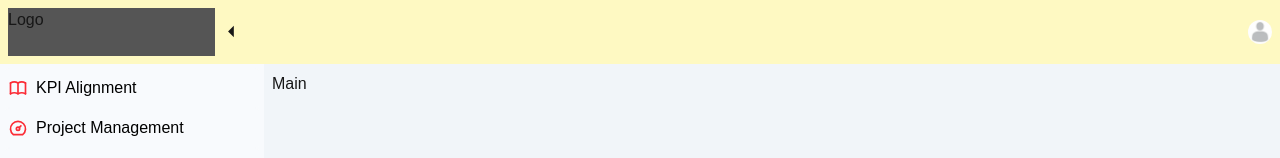
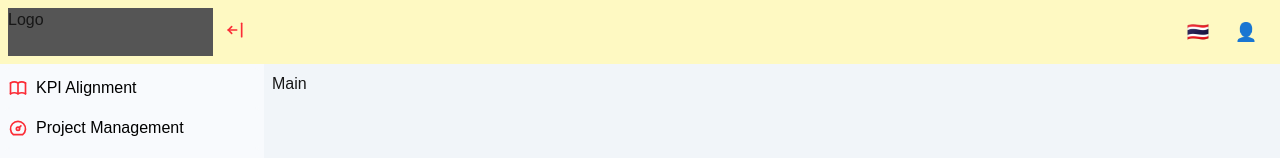
Before and after one commit to witchapartsangmuang/business_management, a Next.js app in the folder frontend/: page / in a window 1280 px wide. Shown: the top 158 px of the page. Built offline with nearby package versions, Linux system fonts and the light colour scheme.

Commit message:
topbar icon

```diff
--- /dev/null
+++ b/frontend/src/components/icons/icon-arrow-bar-left.tsx
@@ -0,0 +1,12 @@
+export default function IconArrowBarLeft({ className, size }: { className?: string, size?: number }) {
+    return (
+        <svg className={className} width={size} height={size} viewBox="0 0 24 24" strokeWidth="2"
+            stroke="currentColor" fill="none" strokeLinecap="round" strokeLinejoin="round">
+            <path stroke="none" d="M0 0h24v24H0z" />
+            <line x1="4" y1="12" x2="14" y2="12" />
+            <line x1="4" y1="12" x2="8" y2="16" />
+            <line x1="4" y1="12" x2="8" y2="8" />
+            <line x1="20" y1="4" x2="20" y2="20" />
+        </svg>
+    )
+}
--- /dev/null
+++ b/frontend/src/components/icons/icon-arrow-bar-right.tsx
@@ -0,0 +1,12 @@
+export default function IconArrowBarRight({ className, size }: { className?: string, size?: number }) {
+    return (
+        <svg className={className} width={size} height={size} viewBox="0 0 24 24" stroke-width="2"
+            stroke="currentColor" fill="none" stroke-linecap="round" stroke-linejoin="round">
+            <path stroke="none" d="M0 0h24v24H0z" />
+            <line x1="20" y1="12" x2="10" y2="12" />
+            <line x1="20" y1="12" x2="16" y2="16" />
+            <line x1="20" y1="12" x2="16" y2="8" />
+            <line x1="4" y1="4" x2="4" y2="20" />
+        </svg>
+    )
+}
--- a/frontend/src/components/layout/LayoutUser.tsx
+++ b/frontend/src/components/layout/LayoutUser.tsx
@@ -4,6 +4,10 @@ import IconDashboard from "../icons/icon-dashboard";
 import IconBook from "../icons/icon-book";
 import IconDatabase from "../icons/icon-database";
 import { usePathname } from "next/navigation";
+import LanguageSwitcher from "../testCom/switcherLang";
+import UserMenuDropdown from "../testCom/userMenu";
+import IconArrowBarLeft from "../icons/icon-arrow-bar-left";
+import IconArrowBarRight from "../icons/icon-arrow-bar-right";
 export default function LayoutUser({ children, }: { children: React.ReactNode }) {
     const pathname = usePathname();
     const [open, setOpen] = useState(true);
@@ -56,13 +60,19 @@ export default function LayoutUser({ children, }: { children: React.ReactNode })
                 <div className="w-[16rem] bg-[#555555]">Logo</div>
                 <div>
                     <button className="p-3 w-full text-left hover:bg-[#EBEDF0]" onClick={() => setOpen(!open)} >
-                        {open ? "⏴" : "⏵"}
+                        {open ? <IconArrowBarLeft className={" text-red-500"} size={20} /> : <IconArrowBarRight className={" text-red-500"} size={20} />}
                     </button>
                 </div>
-                <div className="w-full flex justify-end items-center">
-                    <Link href={"/profile"}>
+                <div className="w-full flex justify-end items-center pr-2">
+                    <div className="mr-3">
+                        <LanguageSwitcher />
+                    </div>
+                    <div>
+                        <UserMenuDropdown profileHref="/profile" />
+                    </div>
+                    {/* <Link href={"/profile"}>
                         <img className="w-[24px] h-[24px] object-cover rounded-full" src="/default-profile-avatar.webp" alt="avatar" />
-                    </Link>
+                    </Link> */}
                 </div>
             </div>
             <div className="flex min-h-[calc(100vh-4rem)]">
--- /dev/null
+++ b/frontend/src/components/testCom/switcherLang.tsx
@@ -0,0 +1,142 @@
+'use client';
+
+import { useEffect, useMemo, useRef, useState } from 'react';
+
+type LangCode =
+  | 'th' | 'en' | 'zh' | 'ja' | 'ko'
+  | 'vi' | 'id' | 'ms' | 'lo' | 'km'
+  | 'my' | 'fr' | 'de' | 'es' | 'pt'
+  | 'ru' | 'ar' | 'hi' | 'it' | 'nl';
+
+type LangItem = {
+  code: LangCode;
+  label: string;
+  flag: string; // emoji
+};
+
+const LANGS: LangItem[] = [
+  { code: 'th', label: 'ไทย', flag: '🇹🇭' },
+  { code: 'en', label: 'English', flag: '🇺🇸' },
+  { code: 'zh', label: '中文', flag: '🇨🇳' },
+  { code: 'ja', label: '日本語', flag: '🇯🇵' },
+  { code: 'ko', label: '한국어', flag: '🇰🇷' },
+
+  { code: 'vi', label: 'Tiếng Việt', flag: '🇻🇳' },
+  { code: 'id', label: 'Bahasa Indonesia', flag: '🇮🇩' },
+  { code: 'ms', label: 'Bahasa Melayu', flag: '🇲🇾' },
+  { code: 'lo', label: 'ລາວ', flag: '🇱🇦' },
+  { code: 'km', label: 'ខ្មែរ', flag: '🇰🇭' },
+  { code: 'my', label: 'မြန်မာ', flag: '🇲🇲' },
+
+  { code: 'fr', label: 'Français', flag: '🇫🇷' },
+  { code: 'de', label: 'Deutsch', flag: '🇩🇪' },
+  { code: 'es', label: 'Español', flag: '🇪🇸' },
+  { code: 'pt', label: 'Português', flag: '🇵🇹' },
+  { code: 'it', label: 'Italiano', flag: '🇮🇹' },
+  { code: 'nl', label: 'Nederlands', flag: '🇳🇱' },
+  { code: 'ru', label: 'Русский', flag: '🇷🇺' },
+
+  { code: 'ar', label: 'العربية', flag: '🇸🇦' },
+  { code: 'hi', label: 'हिन्दी', flag: '🇮🇳' },
+];
+
+export default function LanguageSwitcher20() {
+  const [open, setOpen] = useState(false);
+  const [lang, setLang] = useState<LangCode>('th');
+  const [q, setQ] = useState('');
+
+  const wrapRef = useRef<HTMLDivElement | null>(null);
+
+  // load saved
+  useEffect(() => {
+    const saved = window.localStorage.getItem('lang') as LangCode | null;
+    if (saved && LANGS.some((l) => l.code === saved)) setLang(saved);
+  }, []);
+
+  // click outside to close
+  useEffect(() => {
+    const onClickOutside = (e: MouseEvent) => {
+      if (!wrapRef.current) return;
+      if (!wrapRef.current.contains(e.target as Node)) setOpen(false);
+    };
+    document.addEventListener('mousedown', onClickOutside);
+    return () => document.removeEventListener('mousedown', onClickOutside);
+  }, []);
+
+  const current = useMemo(() => LANGS.find((l) => l.code === lang)!, [lang]);
+
+  const filtered = useMemo(() => {
+    const s = q.trim().toLowerCase();
+    if (!s) return LANGS;
+    return LANGS.filter((l) => l.label.toLowerCase().includes(s) || l.code.includes(s));
+  }, [q]);
+
+  const selectLang = (code: LangCode) => {
+    setLang(code);
+    window.localStorage.setItem('lang', code);
+    setOpen(false);
+    setQ('');
+
+    // TODO: ถ้าใช้ i18n จริง ให้เปลี่ยน locale ตรงนี้
+    // router.replace(pathname, { locale: code })
+  };
+
+  return (
+    <div ref={wrapRef} className="relative">
+      {/* Button (ไอคอนธงบน topbar) */}
+      <button
+        type="button"
+        onClick={() => setOpen((v) => !v)}
+        className="flex h-9 w-9 items-center justify-center rounded-full hover:bg-gray-100"
+        aria-haspopup="menu"
+        aria-expanded={open}
+        title="Change language"
+      >
+        <span className="text-lg leading-none">{current.flag}</span>
+      </button>
+
+      {/* Dropdown */}
+      {open && (
+        <div className="absolute right-0 mt-2 w-56 overflow-hidden rounded-lg border bg-white shadow-lg">
+          {/* Search */}
+          <div className="p-2 border-b">
+            <input
+              value={q}
+              onChange={(e) => setQ(e.target.value)}
+              placeholder="Search language..."
+              className="w-full rounded-md border px-2 py-1 text-sm outline-none focus:ring-2 focus:ring-blue-200"
+            />
+          </div>
+
+          {/* List */}
+          <div className="max-h-64 overflow-auto py-1">
+            {filtered.map((l) => {
+              const active = l.code === lang;
+              return (
+                <button
+                  key={l.code}
+                  type="button"
+                  onClick={() => selectLang(l.code)}
+                  className={[
+                    'flex w-full items-center gap-3 px-3 py-2 text-left text-sm',
+                    'hover:bg-gray-50',
+                    active ? 'bg-gray-50 font-medium' : '',
+                  ].join(' ')}
+                  role="menuitem"
+                >
+                  <span className="text-base leading-none">{l.flag}</span>
+                  <span className="truncate">{l.label}</span>
+                  <span className="ml-auto text-xs text-gray-400">{l.code}</span>
+                </button>
+              );
+            })}
+
+            {filtered.length === 0 && (
+              <div className="px-3 py-3 text-sm text-gray-500">No results</div>
+            )}
+          </div>
+        </div>
+      )}
+    </div>
+  );
+}
--- /dev/null
+++ b/frontend/src/components/testCom/userMenu.tsx
@@ -0,0 +1,73 @@
+'use client';
+
+import Link from 'next/link';
+import { useEffect, useRef, useState } from 'react';
+
+type Props = {
+  profileHref?: string;         // default: /account
+  onLogout?: () => void | Promise<void>;
+};
+
+export default function UserMenuDropdown({
+  profileHref = '/account',
+  onLogout,
+}: Props) {
+  const [open, setOpen] = useState(false);
+  const wrapRef = useRef<HTMLDivElement | null>(null);
+
+  // click outside to close
+  useEffect(() => {
+    const onClickOutside = (e: MouseEvent) => {
+      if (!wrapRef.current) return;
+      if (!wrapRef.current.contains(e.target as Node)) setOpen(false);
+    };
+    document.addEventListener('mousedown', onClickOutside);
+    return () => document.removeEventListener('mousedown', onClickOutside);
+  }, []);
+
+  const handleLogout = async () => {
+    try {
+      await onLogout?.();
+    } finally {
+      setOpen(false);
+    }
+  };
+
+  return (
+    <div ref={wrapRef} className="relative">
+      {/* icon button */}
+      <button
+        type="button"
+        onClick={() => setOpen((v) => !v)}
+        className="flex h-9 w-9 items-center justify-center rounded-full hover:bg-gray-100"
+        aria-haspopup="menu"
+        aria-expanded={open}
+        title="User menu"
+      >
+        {/* เปลี่ยนเป็น icon ของคุณได้ */}
+        <span className="text-lg">👤</span>
+      </button>
+
+      {/* dropdown */}
+      {open && (
+        <div className="absolute right-0 mt-2 w-44 overflow-hidden rounded-lg border bg-white shadow-lg">
+          <Link
+            href={profileHref}
+            className="block px-4 py-2 text-sm hover:bg-gray-50"
+            onClick={() => setOpen(false)}
+          >
+            Profile
+          </Link>
+
+          <button
+            type="button"
+            onClick={handleLogout}
+            className="w-full px-4 py-2 text-left text-sm hover:bg-gray-50"
+          >
+            Logout
+          </button>
+        </div>
+      )}
+    </div>
+  );
+}
```
Also changed, not shown: 1 other file (tests, documents, lock files or other folders).
